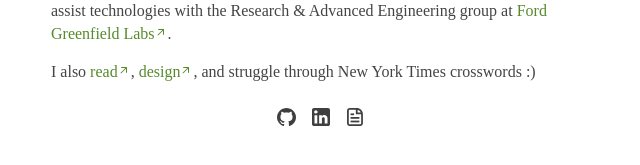
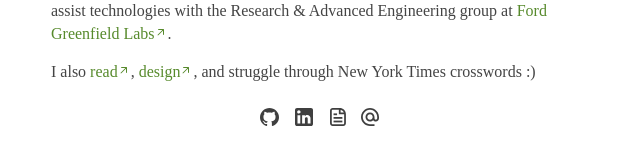
Before and after one commit to michelllepan/michelllepan.github.io, a Jekyll site: the page built from index.html, in a window 1280 px wide. Shown: the part 399-564 px from the top of the page, without its empty margins (319-959 px from the left). Built offline with Jekyll 4.4.1, drawn with Linux system fonts in a browser that asks for light colours; nearby versions of some CDN libraries; some web fonts are replaced.

Commit message:
Add email

```diff
--- a/_includes/links.html
+++ b/_includes/links.html
@@ -16,4 +16,10 @@
             <img class="icon" src="images/resume.svg"/>
         </a>
     </div>
+
+    <div class="icon-wrapper-inner">
+        <a href="mailto: michellepan@berkeley.edu" target="_blank">
+            <img class="icon" src="images/email.svg"/>
+        </a>
+    </div>
 </div>
```
Also changed, not shown: images/email.svg (added), 2 other files.
